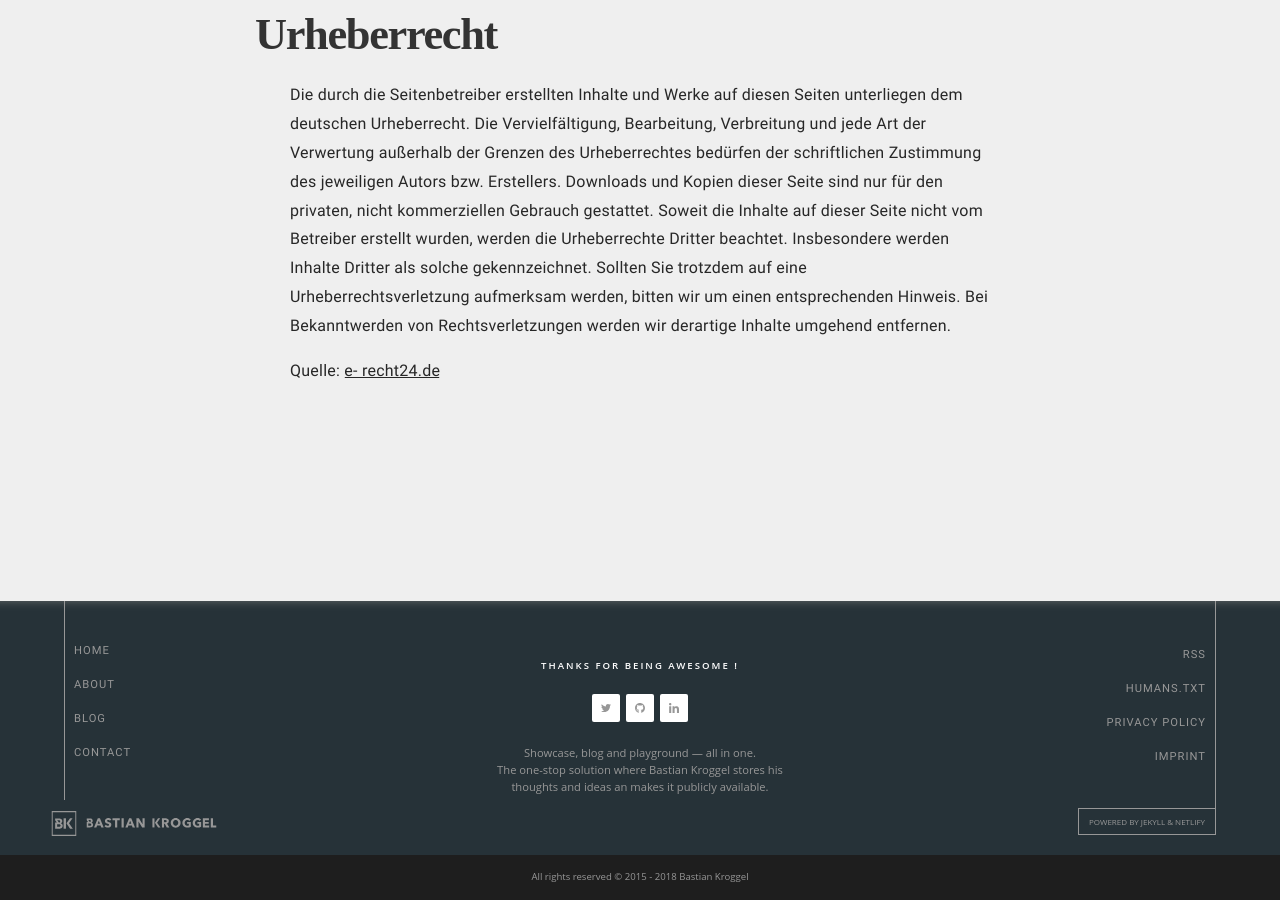
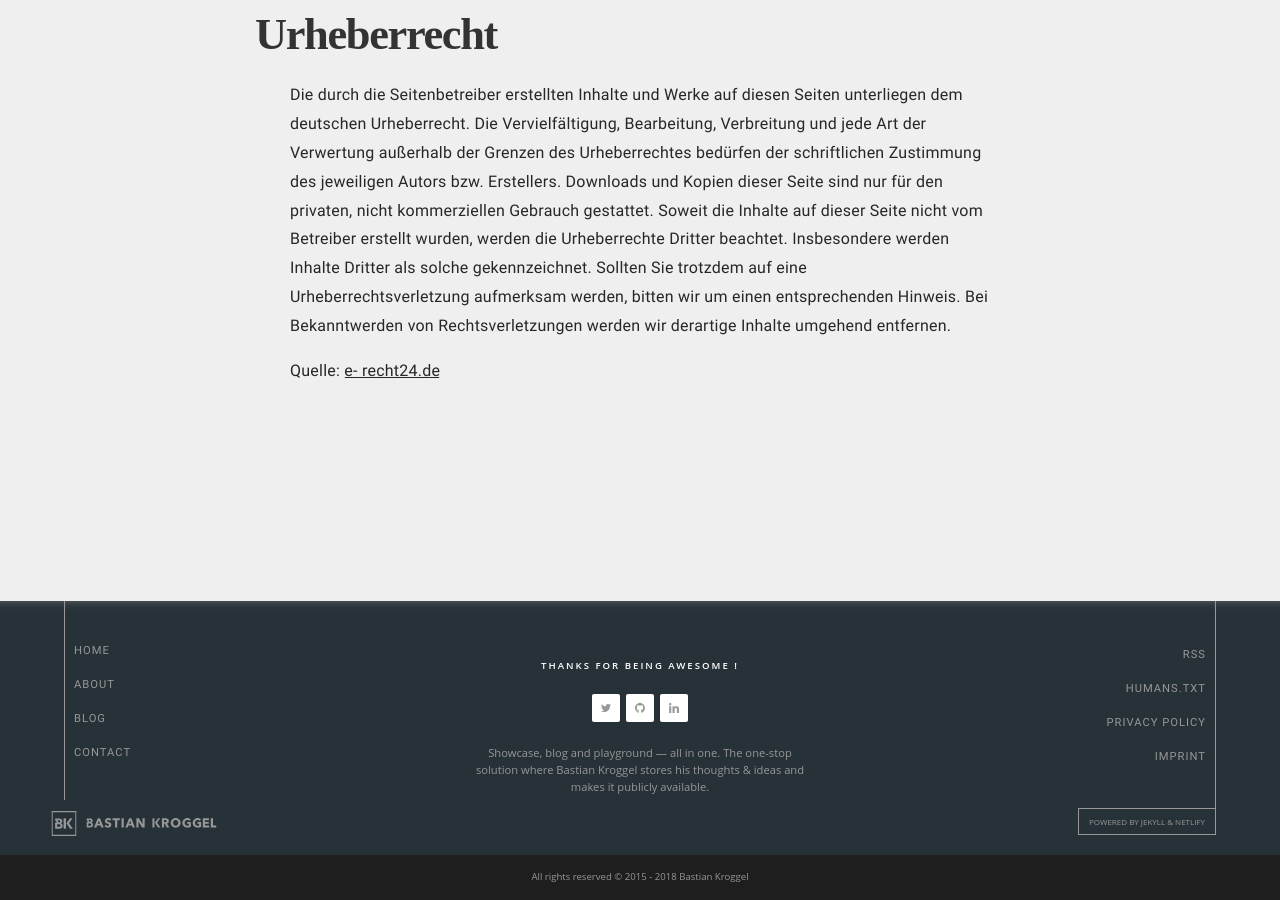
Before and after one commit to bkroggel/luzid, a Jekyll site: the page built from imprint.md, in a window 1280 px wide and 900 px high, scrolled down 1722 px. Built offline with Jekyll 4.4.1, drawn with Linux system fonts in a browser that asks for light colours; nearby versions of some CDN libraries; some web fonts are replaced.

Commit message:
fixed typo

```diff
--- a/_data/info.yml
+++ b/_data/info.yml
@@ -1,3 +1,3 @@
 footer_text: |
   Showcase, blog and playground — all in one.
-  The one-stop solution where Bastian Kroggel stores his thoughts and ideas an makes it publicly available.
+  The one-stop solution where Bastian Kroggel stores his thoughts & ideas and makes it publicly available.
```
